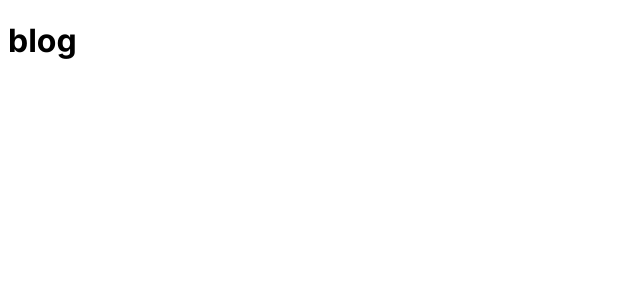
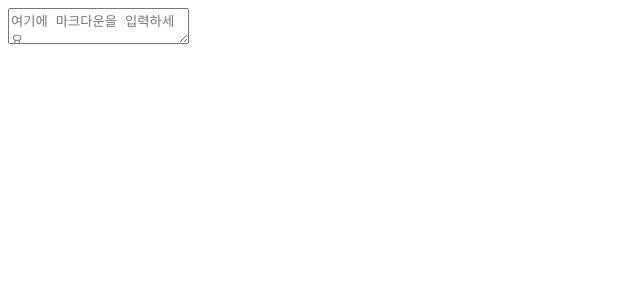
Before and after one commit to LeHiHo/blog, a Next.js app: page / in a window 1280 px wide. Shown: the top 300 px of the page, without its empty margins (0-640 px from the left). Built offline with nearby package versions, Linux system fonts and the light colour scheme.

Commit message:
Feat: marked 라이브러리 설치및 기본셋팅

```diff
--- a/src/app/page.tsx
+++ b/src/app/page.tsx
@@ -1,3 +1,5 @@
+import MarkdownEditor from '@/components/Editor/MarkdownEditor';
+
 export default function Home() {
-  return <h1>blog</h1>;
+  return <MarkdownEditor />;
 }
--- /dev/null
+++ b/src/components/Editor/MarkdownEditor.tsx
@@ -0,0 +1,32 @@
+'use client';
+
+import React, { useState, ChangeEvent } from 'react';
+import { marked } from 'marked';
+
+const MarkdownEditor: React.FC = () => {
+  const [text, setText] = useState<string>('');
+
+  const handleChange = (e: ChangeEvent<HTMLTextAreaElement>) => {
+    setText(e.target.value);
+  };
+
+  // marked 라이브러리를 사용하여 마크다운을 HTML로 변환
+  const getMarkdownText = () => {
+    const rawMarkup = marked(text);
+    return { __html: rawMarkup };
+  };
+
+  return (
+    <div className="markdown-editor">
+      <textarea
+        className="editor-input"
+        value={text}
+        onChange={handleChange}
+        placeholder="여기에 마크다운을 입력하세요..."
+      />
+      <div className="preview" dangerouslySetInnerHTML={getMarkdownText()} />
+    </div>
+  );
+};
+
+export default MarkdownEditor;
```
Also changed, not shown: package.json (+7 -5 lines), 1 other file (tests, documents, lock files or other folders).
